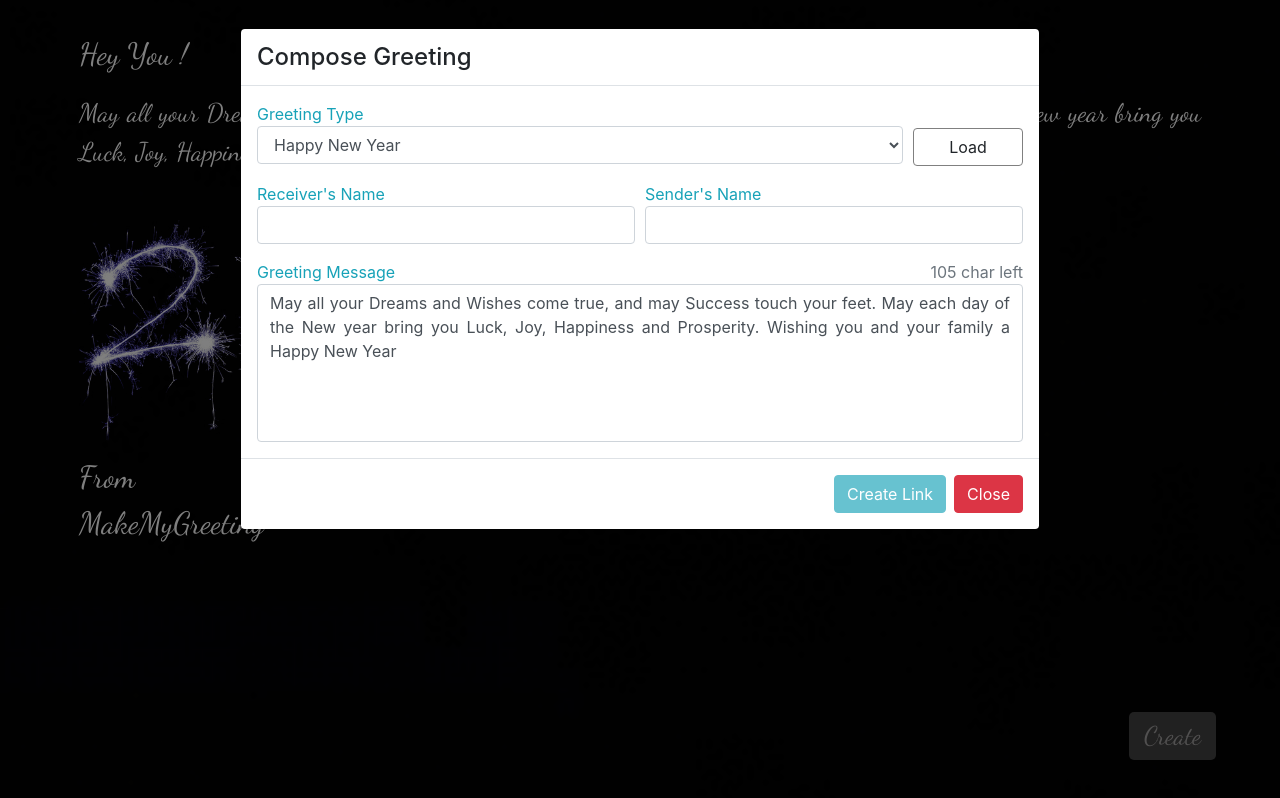
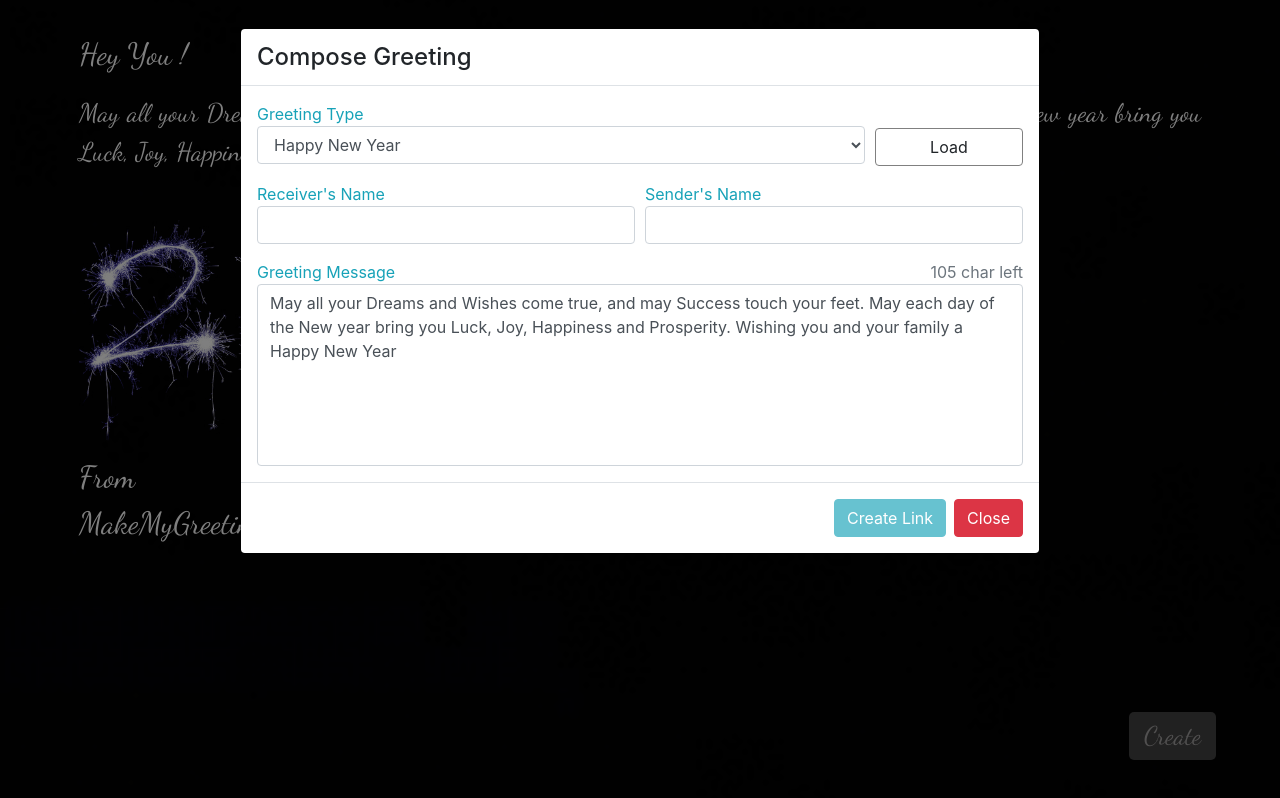
Before and after one commit to rajeev14ranjan/MakeMyGreeting, an Angular app: page / in a window 1280 px wide. Both pictures are taken after a click on the button "Create". Built offline with nearby package versions, Linux system fonts and the light colour scheme.

Commit message:
Adjusting create modal

```diff
--- a/src/app/app.component.css
+++ b/src/app/app.component.css
@@ -72,11 +72,11 @@
 }
 
 .fr85{
-    width:85%;
+    width:80%;
 }
 
 .fr15{
-    width:15%;
+    width:20%;
 }
 
 .deflt{
--- a/src/app/app.component.html
+++ b/src/app/app.component.html
@@ -89,8 +89,8 @@
                       {{300 - newGreeting.length}} char left
                     </span>
           </label>
-        <textarea class="form-control mb10 textJustify"
-                  rows="6"
+        <textarea class="form-control mb10"
+                  rows="7"
                   style="resize: none"
                   type="text"
                   maxlength="300"
```
